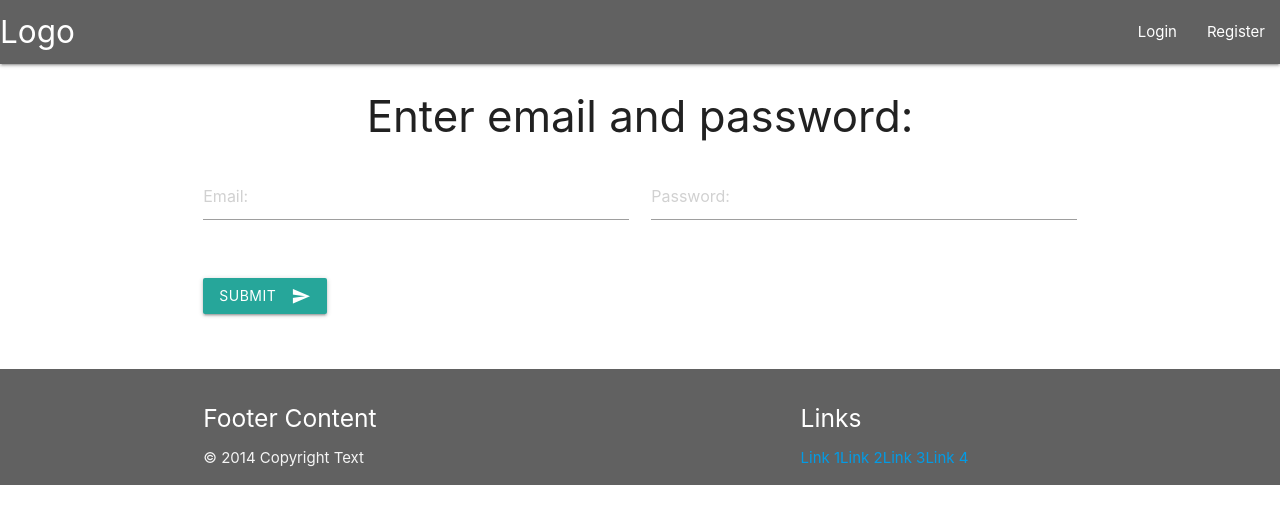
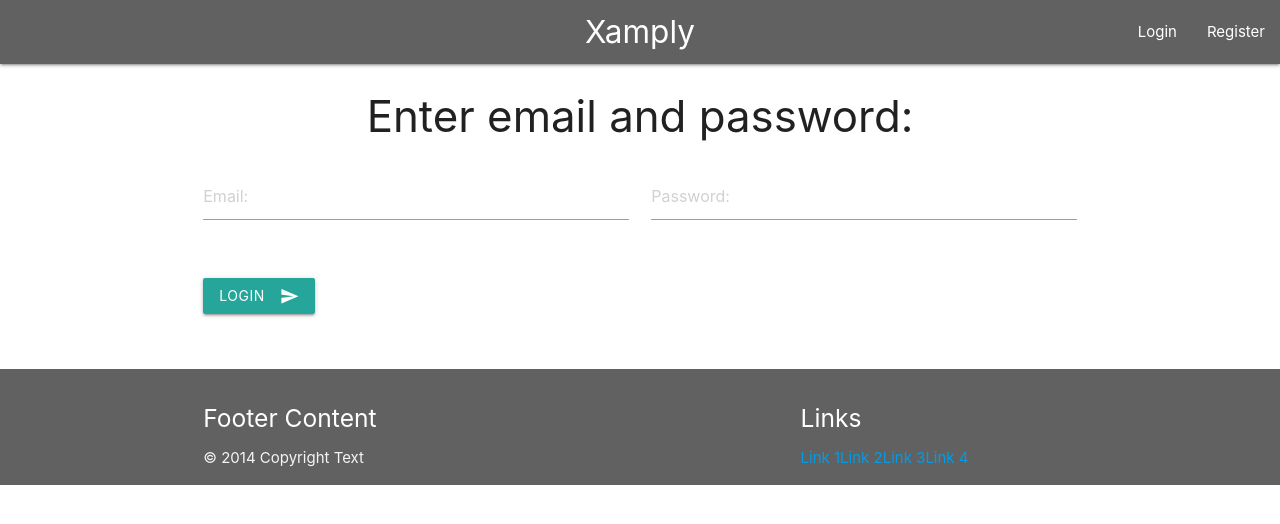
Before and after one commit to MomchilAngelovv/Xamply, a React (Create React App) app in the folder Xamply/Web/Xamply.Web/ClientApp/: page /login in a window 1280 px wide. Shown: the top 524 px of the page. Built offline with nearby package versions, Linux system fonts and the light colour scheme.

Commit message:
Minor changes

```diff
--- a/Xamply/Web/Xamply.Web/ClientApp/src/components/Dashboard.js
+++ b/Xamply/Web/Xamply.Web/ClientApp/src/components/Dashboard.js
@@ -6,7 +6,7 @@ class Dashboard extends React.Component {
   render() {
     return (
       <React.Fragment>
-        <h1>Choose category:</h1>
+        <h1 className="center-align">Choose category:</h1>
         {this.renderCategories()}
       </React.Fragment>
     );
--- a/Xamply/Web/Xamply.Web/ClientApp/src/components/Login.js
+++ b/Xamply/Web/Xamply.Web/ClientApp/src/components/Login.js
@@ -30,7 +30,7 @@ class Login extends React.Component {
             </div>
             <div className="row">
               <div className="input-field col s12">
-                <button type="submit" className="btn waves-effect waves-light">Submit<i className="material-icons right">send</i></button>
+                <button type="submit" className="btn waves-effect waves-light">Login<i className="material-icons right">send</i></button>
               </div>
             </div>
           </form>
--- a/Xamply/Web/Xamply.Web/ClientApp/src/components/NavigationBar.js
+++ b/Xamply/Web/Xamply.Web/ClientApp/src/components/NavigationBar.js
@@ -8,7 +8,7 @@ class NavigationBar extends React.Component {
     return (
       <nav className="grey darken-2">
         <div className="nav-wrapper">
-          <Link to="/" className="brand-logo">Logo</Link>
+          <Link to="/" className="brand-logo center">Xamply</Link>
           <ul id="nav-mobile" className="right hide-on-med-and-down">
             {this.renderUserButtons()}
           </ul>
--- a/Xamply/Web/Xamply.Web/ClientApp/src/components/Register.js
+++ b/Xamply/Web/Xamply.Web/ClientApp/src/components/Register.js
@@ -34,7 +34,7 @@ class Register extends React.Component {
             </div>
             <div className="row">
               <div className="input-field col s12">
-                <button type="submit" className="btn waves-effect waves-light">Submit<i className="material-icons right">send</i></button>
+                <button type="submit" className="btn waves-effect waves-light">Register<i className="material-icons right">send</i></button>
               </div>
             </div>
           </form>
```
